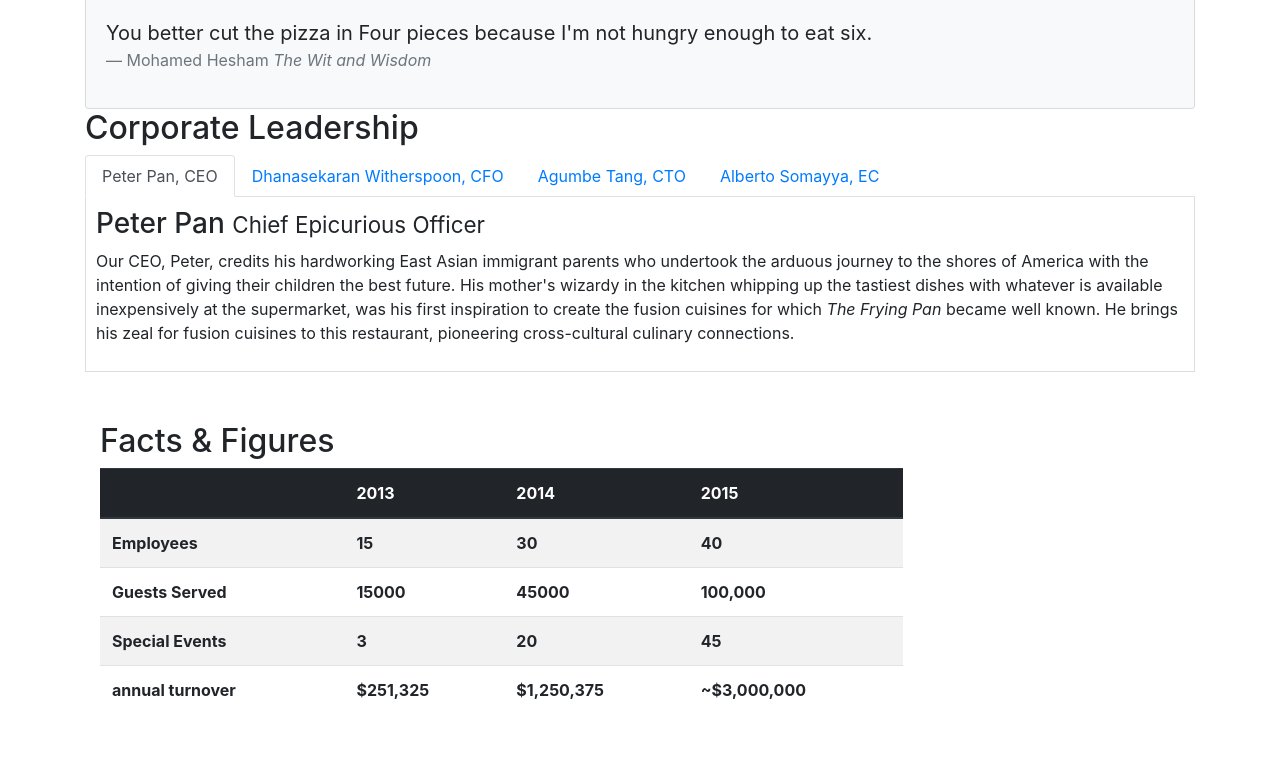
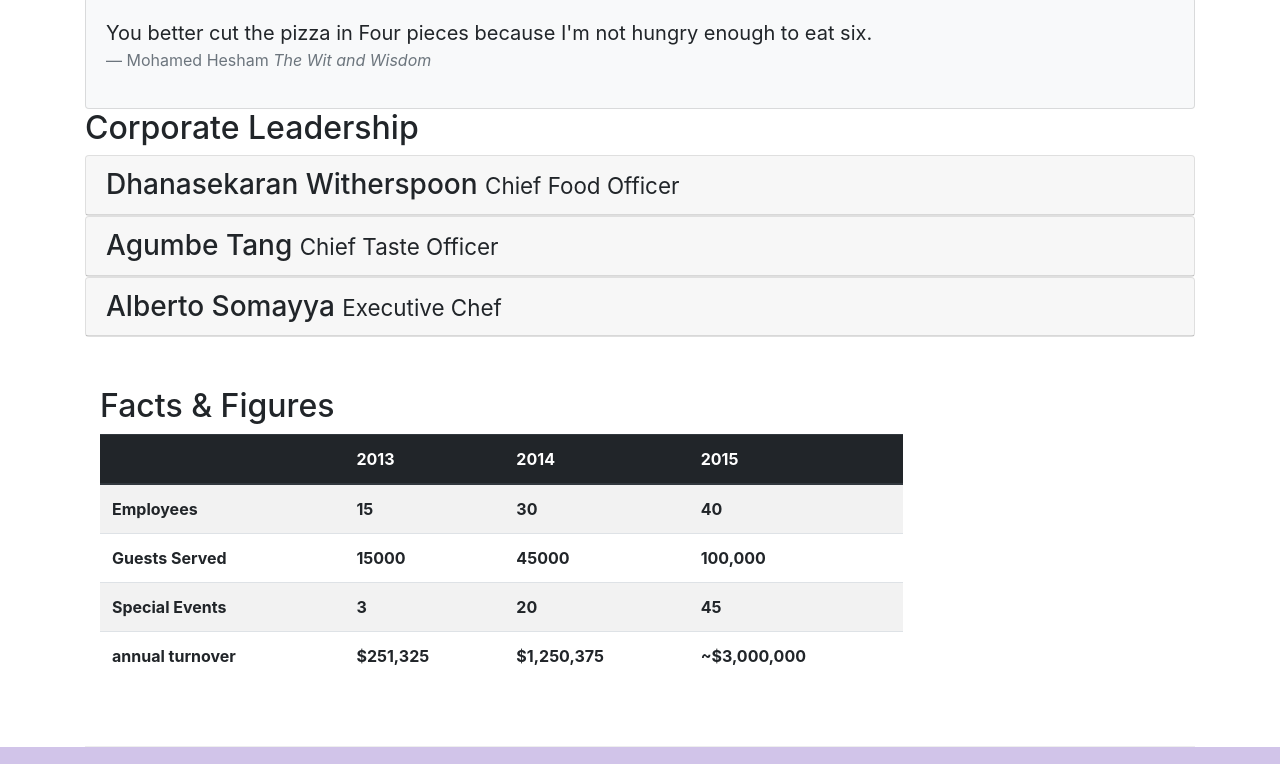
Before and after one commit to MohamedHesham/Responsive-Bootstrap-Task, a website: page aboutus.html in a window 1280 px wide. Shown: the part 762-1526 px from the top of the page. Drawn offline with nearby package versions, Linux system fonts and the light colour scheme.

Commit message:
accordion

```diff
--- a/aboutus.html
+++ b/aboutus.html
@@ -108,48 +108,49 @@
         <div class="row">
             <div class="col-12">
                 <h2>Corporate Leadership</h2>
-                <ul class="nav nav-tabs">
-                    <li class="nav-item">
-                        <a class="nav-link active" href="#peter" role="tab" data-toggle="tab">Peter Pan, CEO</a>
-                    </li>
-                    <li class="nav-item">
-                        <a class="nav-link" href="#dha" role="tab" data-toggle="tab">Dhanasekaran Witherspoon, CFO</a>
-                    </li>
-                    <li class="nav-item">
-                        <a class="nav-link" href="#agu" role="tab" data-toggle="tab">Agumbe Tang, CTO</a>
-                    </li>
-                    <li class="nav-item">
-                        <a class="nav-link" href="#alb" role="tab" data-toggle="tab">Alberto Somayya, EC</a>
-                    </li>
-                </ul>
-                <div class="tab-content">
-                    <div role="tabpanel" class="active tab-pane fade show" id="peter">
-                        <h3>Peter Pan <small>Chief Epicurious Officer</small></h3>
-                        <p class="d-none d-sm-block">Our CEO, Peter, credits his hardworking East Asian immigrant parents who undertook the
-                            arduous journey to the shores of America with the intention of giving their children the best future. His mother's
-                            wizardy in the kitchen whipping up the tastiest dishes with whatever is available inexpensively at the supermarket,
-                            was his first inspiration to create the fusion cuisines for which <em>The Frying Pan</em> became well known. He
-                            brings his zeal for fusion cuisines to this restaurant, pioneering cross-cultural culinary connections.</p>
+
+                <div id="accordion">
+                    <div class="card">
+                        <div class="card-header" role="tab" id="dannyhead">
+                            <h3 class="mb-0">
+                                <a class="collapsed" data-toggle="collapse" data-target="#danny">
+                                    Dhanasekaran Witherspoon <small>Chief Food Officer</small>
+                                </a>
+                            </h3>
+                        </div>
+                        <div class="collapse" id="danny" data-parent="#accordion">
+                            <div class="card-body">
+                                <p class="d-none d-sm-block">. . .</em></p>
+                            </div>
+                        </div>
                     </div>
-                    <div role="tabpanel" class="tab-pane fade show" id="dha">
-                        <h3>Dhanasekaran Witherspoon <small>Chief Food Officer</small></h3>
-                        <p class="d-none d-sm-block">Our CFO, Danny, as he is affectionately referred to by his colleagues, comes from a long
-                            established family tradition in farming and produce. His experiences growing up on a farm in the Australian outback
-                            gave him great appreciation for varieties of food sources. As he puts it in his own words, <em>Everything that
-                                runs, wins, and everything that stays, pays!</em></p>
+                    <div class="card">
+                        <div class="card-header" role="tab" id="agumbehead">
+                            <h3 class="mb-0">
+                                <a class="collapsed" data-toggle="collapse" data-target="#agumbe">
+                                    Agumbe Tang <small>Chief Taste Officer</small>
+                                </a>
+                            </h3>
+                        </div>
+                        <div class="collapse" id="agumbe" data-parent="#accordion">
+                            <div class="card-body">
+                                <p class="d-none d-sm-block">. . .</p>
+                            </div>
+                        </div>
                     </div>
-                    <div role="tabpanel" class="tab-pane fade show" id="agu">
-                        <h3>Agumbe Tang <small>Chief Taste Officer</small></h3>
-                        <p class="d-none d-sm-block">Blessed with the most discerning gustatory sense, Agumbe, our CTO, personally ensures that
-                            every dish that we serve meets his exacting tastes. Our chefs dread the tongue lashing that ensues if their dish
-                            does not meet his exacting standards. He lives by his motto, <em>You click only if you survive my lick.</em></p>
-                    </div>
-                    <div role="tabpanel" class="tab-pane fade show" id="alb">
-                        <h3>Alberto Somayya <small>Executive Chef</small></h3>
-                        <p class="d-none d-sm-block">Award winning three-star Michelin chef with wide International experience having worked
-                            closely with whos-who in the culinary world, he specializes in creating mouthwatering Indo-Italian fusion
-                            experiences. He says, <em>Put together the cuisines from the two craziest cultures, and you get a winning hit! Amma
-                                Mia!</em></p>
+                    <div class="card">
+                        <div class="card-header" role="tab" id="albertohead">
+                            <h3 class="mb-0">
+                                <a class="collapsed" data-toggle="collapse" data-target="#alberto">
+                                    Alberto Somayya <small>Executive Chef</small>
+                                </a>
+                            </h3>
+                        </div>
+                        <div class="collapse" id="alberto" data-parent="#accordion">
+                            <div class="card-body">
+                                <p class="d-none d-sm-block">. . .</em></p>
+                            </div>
+                        </div>
                     </div>
                 </div>
             </div>
```
